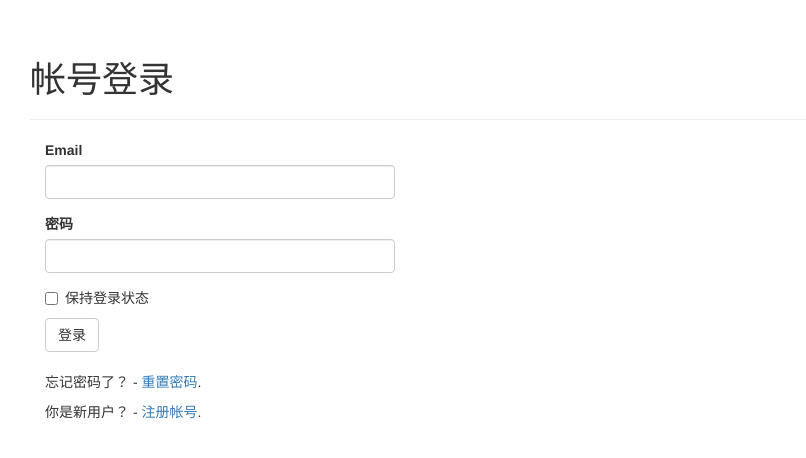
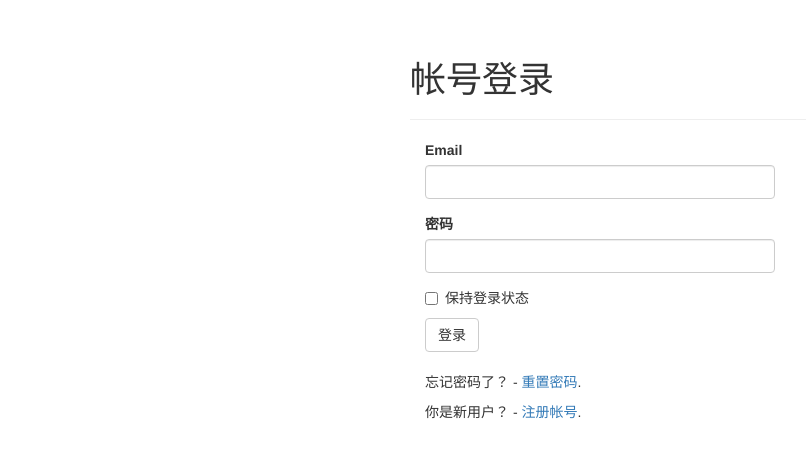
Before and after one commit to vsxd/Mysite_flask, a Flask app: page /auth/login in a window 1280 px wide. Shown: the part 52-510 px from the top of the page, without its empty margins (40-846 px from the left). Run offline with Flask 2, Linux system fonts and the light colour scheme; some libraries are stand-ins or nearby versions.

Commit message:
login page middle display

```diff
--- a/app/templates/auth/login.html
+++ b/app/templates/auth/login.html
@@ -4,10 +4,10 @@
 {% block title %}Xudong - 登录{% endblock %}
 
 {% block page_content %}
-<div class="page-header">
+<div class="page-header col-md-offset-4">
     <h1>帐号登录</h1>
 </div>
-<div class="col-md-4">
+<div class="col-md-4 col-md-offset-4">
     {{ wtf.quick_form(form) }}
     <br>
     <p>忘记密码了？ - <a href="{{ url_for('auth.password_reset_request') }}">重置密码</a>.</p>
```
